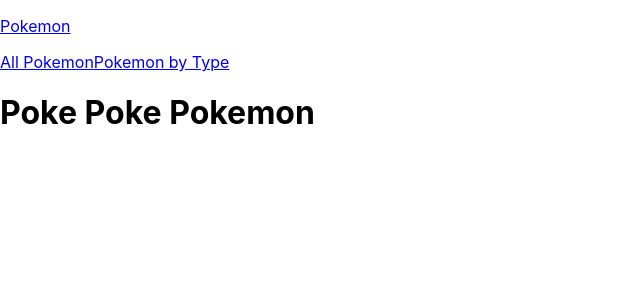
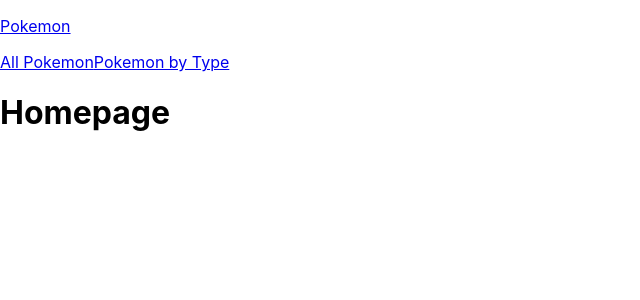
Before and after one commit to latchjack/pokedex-react, a React (Create React App) app: page / in a window 1280 px wide. Shown: the top 300 px of the page, without its empty margins (0-640 px from the left). Built offline with nearby package versions, Linux system fonts and the light colour scheme.

Commit message:
fixing image error

```diff
--- a/src/components/PokeShow.js
+++ b/src/components/PokeShow.js
@@ -9,8 +9,8 @@
   async componentDidMount() {
     const name = this.props.match.params.id
     try {
+      console.log('component did mount')
       const res = await axios.get(`https://pokeapi.co/api/v2/pokemon/${name}`)
-      console.log('component did mount')
       console.log(res.data)
       this.setState({ pokemon: res.data.results })
     } catch(err) {
@@ -28,7 +28,7 @@
         <p>poke</p>
         <h1>{name}</h1>
         <p>{id}</p>
-        {/* <img src={sprites.front_default} /> */}
+        <img src={`https://raw.githubusercontent.com/PokeAPI/sprites/master/sprites/pokemon/${id}.png`} alt={name}/>
         <p>{species}</p>
         <p>{height}</p>
         <p>{weight}</p>
--- a/src/components/common/Home.js
+++ b/src/components/common/Home.js
@@ -1,6 +1,6 @@
 import React from 'react'
 
 const Home = () => (
-  <h1>Poke Poke Pokemon</h1>
+  <h1>Homepage</h1>
 )
 export default Home
```
